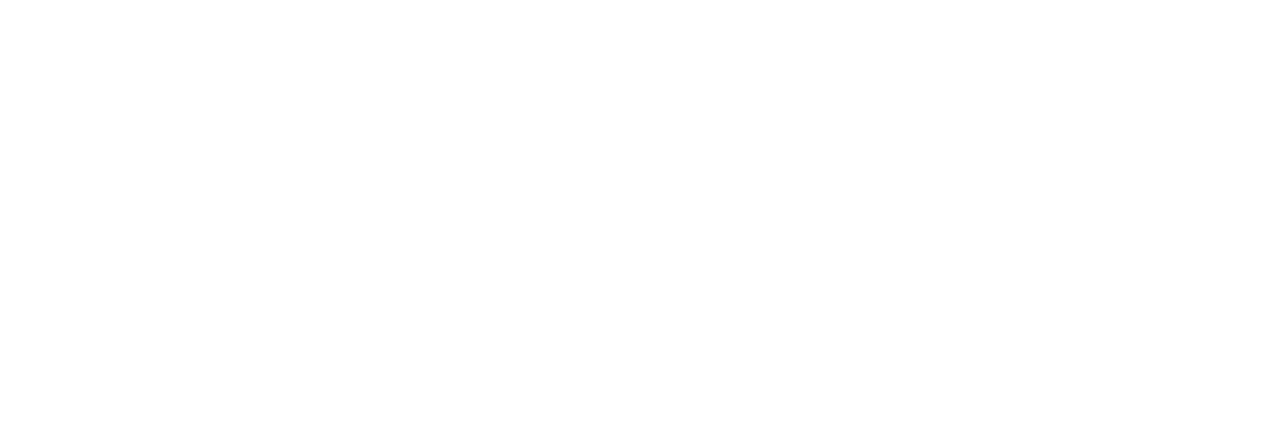
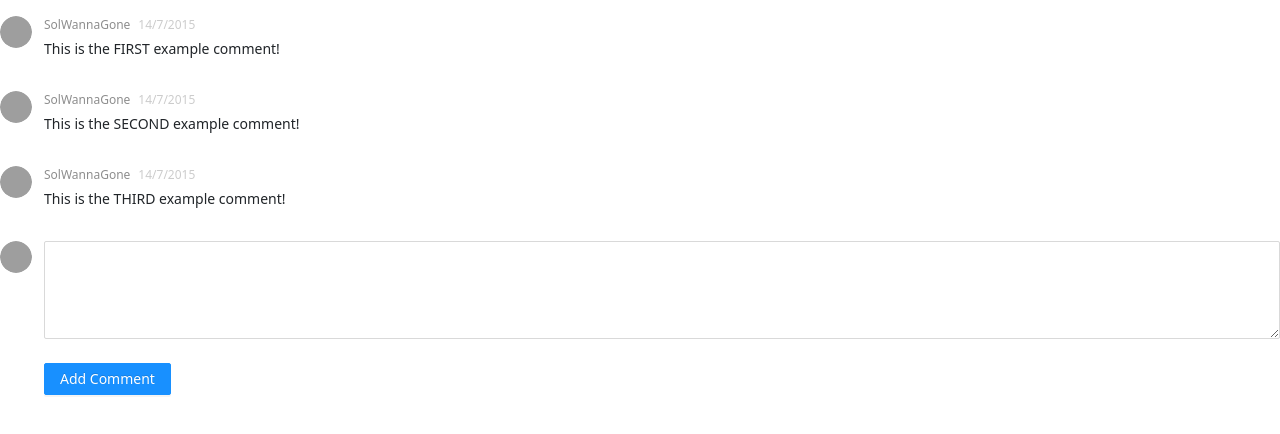
Before and after one commit to 18521542/CultureShare, a React (Create React App) app: page /comment in a window 1280 px wide. Before the commit this address had no page. Shown: the top 434 px of the page. Built offline with nearby package versions, Linux system fonts and the light colour scheme; grey boxes are pictures that could not be loaded.

Commit message:
Comment: Add comment & Add Comment Form

```diff
--- /dev/null
+++ b/src/components/Comment/AddCommentForm.js
@@ -0,0 +1,58 @@
+import { Comment, Avatar, Form, Button, Input} from 'antd';
+import { avatarSrc } from '../../dummydata/user';
+import { RenderComment } from './RenderComment';
+import { useState } from 'react';
+import MyComment from  "../../model/MyComment";
+import moment from 'moment';
+import { CommentList } from '../../dummydata/Comment';
+
+const { TextArea } = Input;
+//custom input comment form
+const Editor = ({ onChange, onSubmit, submitting, value }) => (
+  <>
+    <Form.Item>
+      <TextArea rows={4} onChange={onChange} value={value} />
+    </Form.Item>
+    <Form.Item>
+      <Button htmlType="submit" loading={submitting} onClick={onSubmit} type="primary">
+        Add Comment
+      </Button>
+    </Form.Item>
+  </>
+);
+export const AddCommentForm = () => {
+  const [list, setList] = useState(CommentList);
+  const [value,SetValue]= useState("");
+  const [submitting,SetSubmitting]= useState(false);
+  const [time, SetTime]=useState(moment().fromNow())
+
+  const handleSubmit = () => {
+    //not add comment if the text box is null
+    if (value=="") {
+      return;
+    }
+    SetSubmitting(true);
+    setTimeout(() => {
+      setList(list => [...list,new MyComment("id","SolWannaGone",time,value) ]);
+      SetSubmitting(false);
+      SetTime();
+    }, 1000);
+  };
+
+  return (
+    <>
+      {list.map(RenderComment)}
+      <Comment
+        avatar={<Avatar src={avatarSrc}  />}
+        content={
+          <Editor
+            onChange={e => SetValue(e.target.value)}
+            onSubmit={handleSubmit}
+            submitting={submitting}
+            value={value}
+          />
+        }
+      />
+    </>
+  );
+}
--- /dev/null
+++ b/src/components/Comment/RenderComment.js
@@ -0,0 +1,77 @@
+import React, { createElement, useState } from 'react';
+import { Comment, Tooltip, Avatar } from 'antd';
+import { avatarSrc } from '../../dummydata/user';
+import { DislikeOutlined, LikeOutlined, DislikeFilled, LikeFilled } from '@ant-design/icons';
+
+export const RenderComment = (comment) =>{
+  return (
+    <Comment
+      author={<a>{comment.Author}</a>}
+      avatar={<Avatar src={avatarSrc} />}
+      content={
+        <p>
+          {comment.Detail}
+        </p>
+      }
+      datetime={
+        <Tooltip title={comment.Time}>
+          <span>{comment.Time}</span>
+        </Tooltip>
+      }
+    />
+  );
+}
+/*
+//this comment have useState -> cannot call in a loop
+--> cannot use
+--> on searching to FIX!!
+
+export const RenderComment = (comment) =>{
+const [likes, setLikes] = useState(0);
+  const [dislikes, setDislikes] = useState(0);
+  const [action, setAction] = useState(null);
+
+  const like = () => {
+    setLikes(1);
+    setDislikes(0);
+    setAction('liked');
+  };
+
+  const dislike = () => {
+    setLikes(0);
+    setDislikes(1);
+    setAction('disliked');
+  };
+
+  const actions = [
+    <Tooltip key="comment-basic-like" title="Like">
+      <span onClick={like}>
+        {createElement(action === 'liked' ? LikeFilled : LikeOutlined)}
+      </span>
+    </Tooltip>,
+    <Tooltip key="comment-basic-dislike" title="Dislike">
+      <span onClick={dislike}>
+        {React.createElement(action === 'disliked' ? DislikeFilled : DislikeOutlined)}
+      </span>
+    </Tooltip>,
+    <span key="comment-basic-reply-to">Reply to</span>,
+  ];
+
+  return (
+    <Comment
+      actions={actions}
+      author={<a>{comment.Author}</a>}
+      avatar={<Avatar src={avatarSrc} />}
+      content={
+        <p>
+          {comment.Detail}
+        </p>
+      }
+      datetime={
+        <Tooltip title={comment.Time}>
+          <span>{comment.Time}</span>
+        </Tooltip>
+      }
+    />
+  );
+} */
--- a/src/components/User/RenderPost.js
+++ b/src/components/User/RenderPost.js
@@ -2,14 +2,16 @@
 import Text from 'antd/lib/typography/Text';
 export const RenderPost = (card) => {
     return (
-        <Card style={{height:90, marginTop:10}}>
+        <Card style={{height:90, marginTop:10,fontFamily:"Times New Roman"}}>
           <Row style={{marginLeft:-25, marginTop:-25,maxHeight:90}}>
             <Avatar shape="square" style={{width:90,height:90}}
               src={card.Image}/>
             <Col style={{marginLeft:10}}>
-              <Text style={{textAlign:'left',fontSize:20}}>{card.Title}</Text>
-              <Text style={{textAlign:'left',fontSize:15}}>{card.SmallDetail}</Text>
-              <Row style={{marginTop:10}}>
+              <Text style={{textAlign:'left',fontSize:20,}}>{card.Title}</Text>
+              <Row>
+                <Text style={{textAlign:'left',fontSize:15}}>{card.SmallDetail}</Text>
+              </Row>
+              <Row >
                 <Text style={{textAlign:'left',fontSize:15, color:"#adb6c4" }}>{card.Author} at</Text>
                 <Text style={{textAlign:'left',fontSize:15, color:"#adb6c4",marginLeft:5 }}>{card.Time}</Text>
               </Row>
--- a/src/components/User/UserCard.js
+++ b/src/components/User/UserCard.js
@@ -1,12 +1,13 @@
 import { Avatar, Button, Card, Col, Row } from "antd";
+import { avatarSrc,userName } from '../../dummydata/user';
 const { Meta } = Card;
-const avatarImage="https://s3-ap-southeast-1.amazonaws.com/images.spiderum.com/sp-avatar/001befb0738b11e98bc52d654e80e4ac.jpg";
+
 export const UserCard = () => {
     return (
         <Card style={{ height: 400 }}>
             <Col  align="middle">
-                <Avatar style={{ height: 150, width:150 }} src={avatarImage} />
-                <Meta title="SolWannaGone" description="A dreamer" />
+                <Avatar style={{ height: 150, width:150 }} src={avatarSrc} />
+                <Meta title={userName} description="A dreamer" />
                 <Row align="center" style={{marginTop:20}}>
                     <Button type="primary" style={{width:100}}> Follow</Button>
                     <Button type="primary" style={{marginLeft:10, width:100}}> Contact</Button>
--- /dev/null
+++ b/src/dummydata/Comment.js
@@ -0,0 +1,7 @@
+import MyComment from "../model/MyComment";
+
+export const CommentList = [
+    new MyComment("id","SolWannaGone","14/7/2015","This is the FIRST example comment!"),
+    new MyComment("id","SolWannaGone","14/7/2015","This is the SECOND example comment!"),
+    new MyComment("id","SolWannaGone","14/7/2015","This is the THIRD example comment!"),
+];
--- /dev/null
+++ b/src/dummydata/user.js
@@ -0,0 +1,2 @@
+export const userName="SolWannaGone";
+export const avatarSrc="https://s3-ap-southeast-1.amazonaws.com/images.spiderum.com/sp-avatar/001befb0738b11e98bc52d654e80e4ac.jpg";
--- /dev/null
+++ b/src/model/MyComment.js
@@ -0,0 +1,10 @@
+//NOTE: Comment is already a Component in library
+//so I use MyComment as a custom class
+export default class MyComment{
+    constructor(Id,Author, Time, Detail){
+        this.Id=Id;
+        this.Author=Author;
+        this.Time=Time;
+        this.Detail=Detail;
+    }
+}
--- a/src/routes/index.js
+++ b/src/routes/index.js
@@ -3,6 +3,7 @@
 import AuthPage from "../pages/authPages";
 import BasePage from "../pages/basePages"
 import UserPage from "../pages/userPages/UserPage";
+import { AddCommentForm } from "../components/Comment/AddCommentForm";
 
 export const RootRoute = (props) => {
     return (
@@ -16,6 +17,7 @@
 
                 {/*user root*/}
                 <Route path="/user/*" element={<UserPage/>}/>
+                <Route path="/comment" element={<AddCommentForm/>}/>
                 <Route element={<h3>Nothing here!</h3>} />
             </Routes>
       </BrowserRouter>
```
